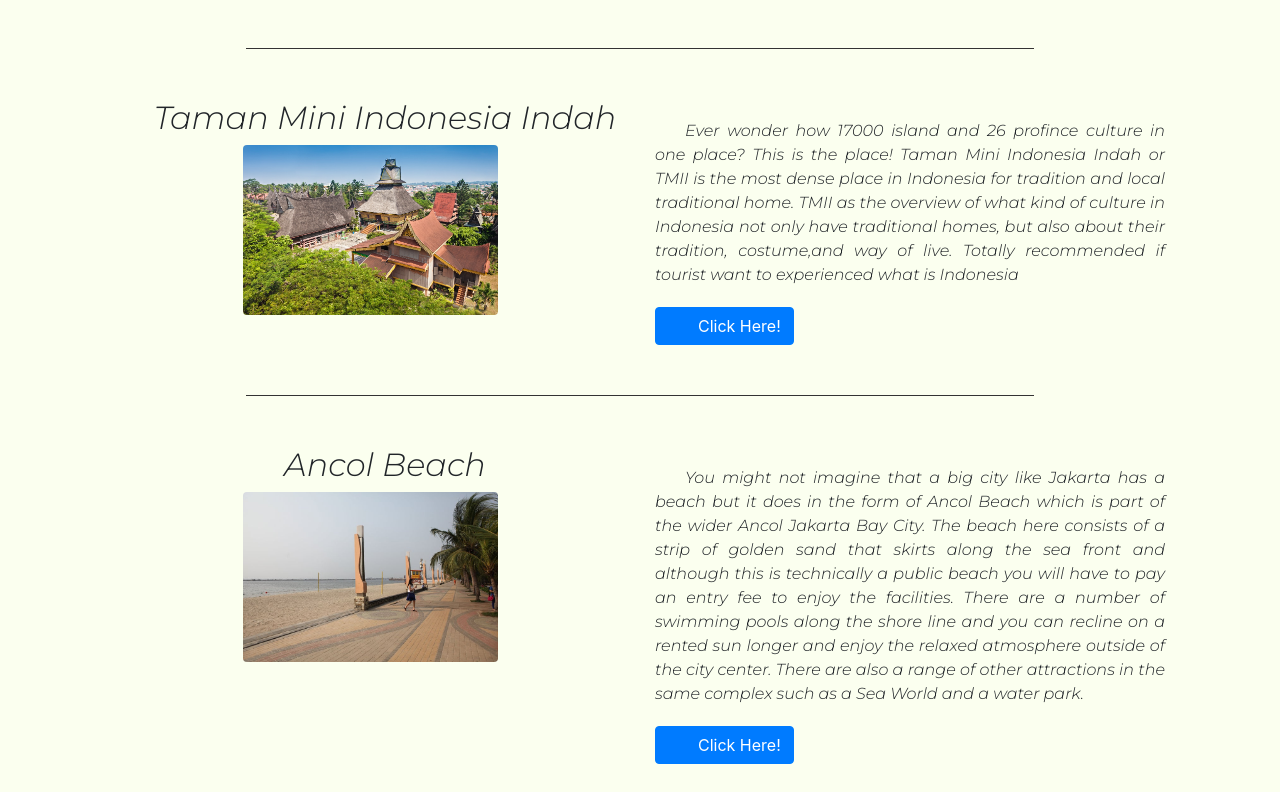
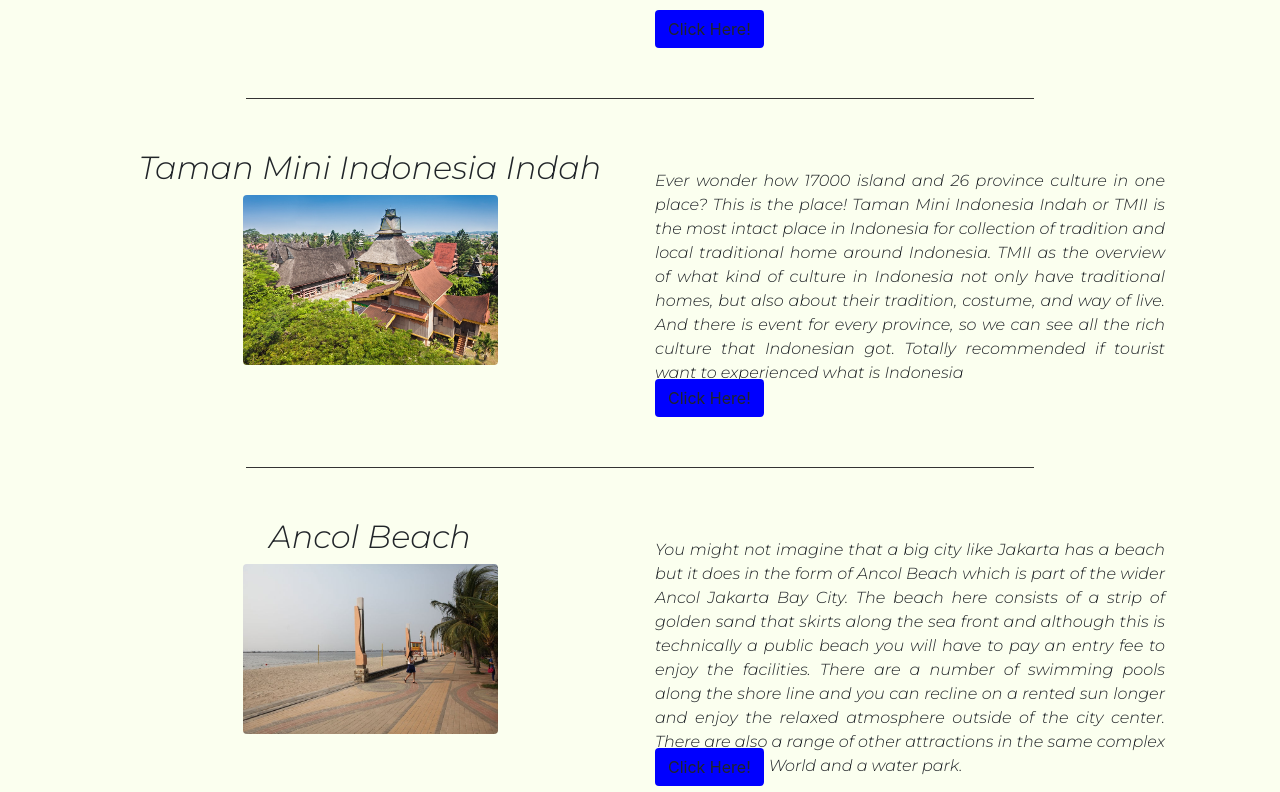
Before and after one commit to FeinardSlim/quiz1, a plain HTML site: page tourist/index.html in a window 1280 px wide. Shown: the part 1948-2740 px from the top of the page. Drawn offline with nearby package versions, Linux system fonts and the light colour scheme; a web font is replaced by a local one.

Commit message:
update for context

```diff
--- a/src/food.css
+++ b/src/food.css
@@ -2,7 +2,7 @@ header {
     height: 100%;
 }
 
-body {
+main {
     font-family: 'Cormorant Garamond', serif;
 }
 
@@ -68,7 +68,7 @@ section {
 }
 
 .caption {
-    font-size: 10px;
+    font-size: 15 px;
     text-align: center;
 }
 
--- a/src/tourist.css
+++ b/src/tourist.css
@@ -26,10 +26,10 @@ header {
 section {
     margin-bottom: 100px;
     text-align: justify;
-    text-indent: 30px;
 }
 
 section p {
+    height: 190px;
     margin-top: 20px;
     margin-bottom: 20px;
 }
@@ -56,8 +56,7 @@ p {
 }
 
 .btn {
-    margin: 0;
-    text-align: center;
+    background-color: blue;
 }
 
 .btn:visited {
--- a/tourist/index.html
+++ b/tourist/index.html
@@ -62,7 +62,7 @@
                 <div class="col-sm-6 mx-auto">
                     <p> Istana merdeka sits in the middle of DKI Jakarta and the presidential place of Indonesia. This place is the main Indonesian President residential. Although it's not open for public, we can still admired the beauty and we can admiring
                         the exterior of the palace as one of the most historical and political place in the country.</p>
-                    <a class="btn btn-primary text-center" href="https://goo.gl/maps/iYa4sKdyTeAdVJLs6">Click Here!</a>
+                    <a class="btn btn-default text-center" href="https://goo.gl/maps/iYa4sKdyTeAdVJLs6">Click Here!</a>
                 </div>
             </div>
             <hr>
@@ -74,7 +74,7 @@
                 <div class="col-sm-6 mx-auto">
                     <p>Monument National is located in the most center place of all DKI Jakarta. It is the famoust monument in Jakarta and stand proud as the symbol of independence of Indonesia in 1945. Inside Monas, we can see the history of Indonesia's
                         Independence and on top of it, it can afford to give us view of Jakarta all direction of the city</p>
-                    <a class="btn btn-primary text-center" href="https://goo.gl/maps/VD5N7psdtCjtPuAW9">Click Here!</a>
+                    <a class="btn btn-default text-center" href="https://goo.gl/maps/VD5N7psdtCjtPuAW9">Click Here!</a>
                 </div>
             </div>
             <hr>
@@ -84,9 +84,10 @@
                     <img src="../img/Taman-Mini-Indonesia-Indah.jpg" class="rounded" alt="tmii">
                 </div>
                 <div class="col-sm-6 mx-auto">
-                    <p>Ever wonder how 17000 island and 26 profince culture in one place? This is the place! Taman Mini Indonesia Indah or TMII is the most dense place in Indonesia for tradition and local traditional home. TMII as the overview of what kind
-                        of culture in Indonesia not only have traditional homes, but also about their tradition, costume,and way of live. Totally recommended if tourist want to experienced what is Indonesia</p>
-                    <a class="btn btn-primary text-center" href="https://goo.gl/maps/6zTvYSHQYkoAcMrP9">Click Here!</a>
+                    <p>Ever wonder how 17000 island and 26 province culture in one place? This is the place! Taman Mini Indonesia Indah or TMII is the most intact place in Indonesia for collection of tradition and local traditional home around Indonesia.
+                        TMII as the overview of what kind of culture in Indonesia not only have traditional homes, but also about their tradition, costume, and way of live. And there is event for every province, so we can see all the rich culture that
+                        Indonesian got. Totally recommended if tourist want to experienced what is Indonesia</p>
+                    <a class="btn btn-default text-center" href="https://goo.gl/maps/6zTvYSHQYkoAcMrP9">Click Here!</a>
                 </div>
             </div>
             <hr>
@@ -99,7 +100,7 @@
                     <p>You might not imagine that a big city like Jakarta has a beach but it does in the form of Ancol Beach which is part of the wider Ancol Jakarta Bay City. The beach here consists of a strip of golden sand that skirts along the sea front
                         and although this is technically a public beach you will have to pay an entry fee to enjoy the facilities. There are a number of swimming pools along the shore line and you can recline on a rented sun longer and enjoy the relaxed
                         atmosphere outside of the city center. There are also a range of other attractions in the same complex such as a Sea World and a water park.</p>
-                    <a class="btn btn-primary text-center" href="https://goo.gl/maps/PFMo4hJoLquBERua9">Click Here!</a>
+                    <a class="btn btn-default text-center" href="https://goo.gl/maps/PFMo4hJoLquBERua9">Click Here!</a>
                 </div>
             </div>
             <hr>
@@ -112,7 +113,7 @@
                     <p>Kota Tua also goes by the name Old Town Batavia and is one of the most historically significant parts of Jakarta. As you walk around the area you will find pretty architecture that dates from the Dutch colonial period and you can also
                         visit the cobbled central town square which is the signature feature of the area. This is seen as the cultural heart of the city and many artists and photographers gravitate here to take in the relaxed atmosphere and old world
                         feel, and the area is also studded with cafes so you can have a drink and enjoy the surroundings.</p>
-                    <a class="btn btn-primary text-center" href="https://goo.gl/maps/o2raTJNNGQXJS9Wc8">Click Here!</a>
+                    <a class="btn btn-default text-center" href="https://goo.gl/maps/o2raTJNNGQXJS9Wc8">Click Here!</a>
                 </div>
             </div>
             <!-- <h2>1. Istana Merdeka</h2>
```
